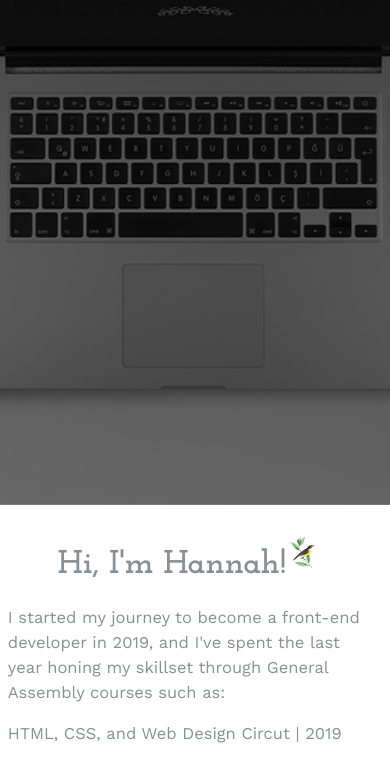
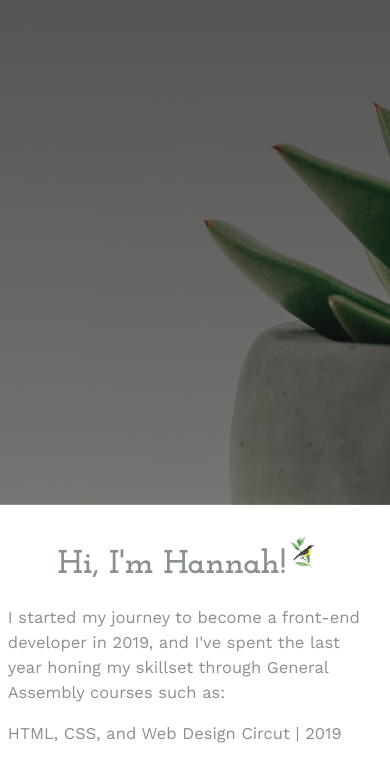
Before and after one commit to hannahlivnat/hannahlivnat.github.io, a plain HTML site: page unit_8/index.html in a window 390 px wide. Shown: the part 339-1099 px from the top of the page. Drawn offline with nearby package versions, Linux system fonts and the light colour scheme; a web font is replaced by a local one.

Commit message:
Changed background image for mobile website

```diff
--- a/unit_8/style.css
+++ b/unit_8/style.css
@@ -68,10 +68,10 @@ li a:hover {
 		rgba(0, 0, 0, 0.6)),
 		url("lightbackgroundimage.jpg");
 	height: 88vh;
-	background-position: center;
+	background-position: center center;
 	background-repeat: no-repeat;
 	background-size: cover;
-	position: relative;
+	background-attachment: fixed;
 	clear: both;
 	}
 
@@ -287,6 +287,12 @@ img {
 }
 
 @media only screen and (max-width: 430px) {
+	.hero-image {
+	background-image: linear-gradient(
+		rgba(0, 0, 0, 0.7),
+		rgba(0, 0, 0, 0.5)),
+		url("plantimage.jpg");
+	}
 	h1 {
 		font-size: 9em;
 	}
```
Also changed, not shown: unit_8/plantimage.jpg (added).
